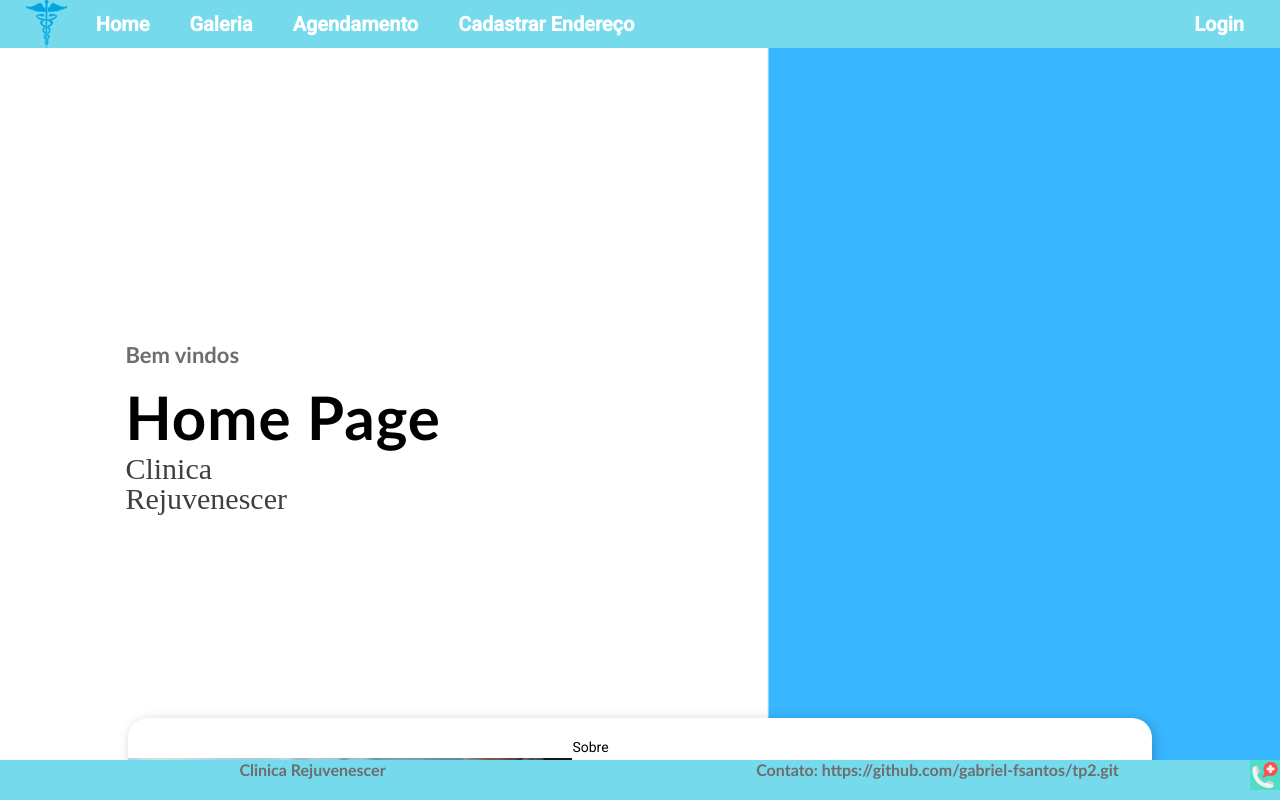
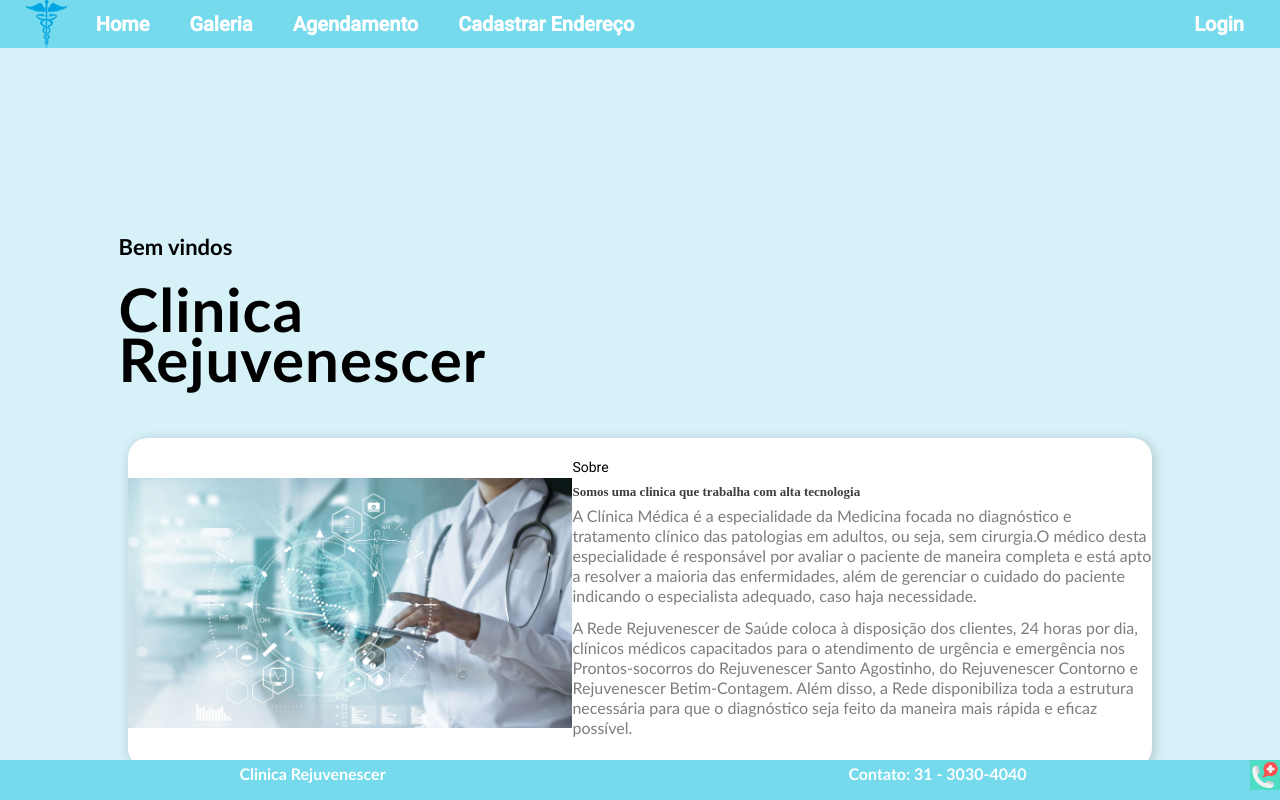
Before and after one commit to gabriel-fsantos/eng-soft-lab-tp2, an Angular app in the folder front/clinica-medica/: page /home in a window 1280 px wide. Built offline with nearby package versions, Linux system fonts and the light colour scheme.

Commit message:
correções

```diff
--- a/front/clinica-medica/src/app/page-geral/page-geral.component.html
+++ b/front/clinica-medica/src/app/page-geral/page-geral.component.html
@@ -46,7 +46,7 @@
     <p>Clinica Rejuvenescer</p>
   </article>
   <article class="footer">
-    <p>Contato: https://github.com/gabriel-fsantos/tp2.git</p>
+    <p>Contato: 31 - 3030-4040</p>
   </article>
   <article class="img">
     <img src="../../assets/rodape.jpg" class="img" >
--- a/front/clinica-medica/src/app/page-geral/page-geral.component.scss
+++ b/front/clinica-medica/src/app/page-geral/page-geral.component.scss
@@ -27,9 +27,9 @@
   justify-content: space-around;
   font-family: calibri;
 	font-weight: bold;
-	color: #6d6d6d;
 	font-size: 16px;
 }
+
 .img{
  width: 30px;
  height: 30px;
@@ -44,3 +44,9 @@ a {
 a:hover {
   text-decoration: underline white;
 }
+
+article {
+  p {
+    align-self: center;
+  }
+}
--- a/front/clinica-medica/src/app/pages/publico/home-page/home-page.component.html
+++ b/front/clinica-medica/src/app/pages/publico/home-page/home-page.component.html
@@ -1,25 +1,15 @@
-<!DOCTYPE html>
-<html>
-<body>
-
-	<!-- Navegador -->
-
 <section>
 
   <!-- Textos -->
   <div class="conteudo-texto">
     <p>Bem vindos</p>
-            	<p>Home Page</p>
-            	<p>Clinica <br>  &emsp;Rejuvenescer</p>
+    <p>Clinica <br> &emsp;Rejuvenescer</p>
 
   </div>
 
 </section>
 
-
-
 <!-- Conteúods -->
-
 <div class="conteudo-sobre">
 
   <img src="../../assets/futuro.jpg">
@@ -27,11 +17,17 @@
   <div class="texto-sobre">
 
     <p>Sobre</p>
-    		<p>Somos uma clinica que trabalha com alta tecnologia  </p>
+    <p>Somos uma clinica que trabalha com alta tecnologia </p>
 
-    		<p>A Clínica Médica é a especialidade da Medicina focada no diagnóstico e tratamento clínico das patologias em adultos, ou seja, sem cirurgia.O médico desta especialidade é responsável por avaliar o paciente de maneira completa e está apto a resolver a maioria das enfermidades, além de gerenciar o cuidado do paciente indicando o especialista adequado, caso haja necessidade.</p>
+    <p>A Clínica Médica é a especialidade da Medicina focada no diagnóstico e tratamento clínico das patologias em
+      adultos, ou seja, sem cirurgia.O médico desta especialidade é responsável por avaliar o paciente de maneira
+      completa e está apto a resolver a maioria das enfermidades, além de gerenciar o cuidado do paciente indicando o
+      especialista adequado, caso haja necessidade.</p>
     <p>
-    			A Rede Rejuvenescer de Saúde coloca à disposição dos clientes, 24 horas por dia, clínicos médicos capacitados para o atendimento de urgência e emergência nos Prontos-socorros do  Rejuvenescer Santo Agostinho, do Rejuvenescer Contorno e Rejuvenescer Betim-Contagem. Além disso, a Rede disponibiliza toda a estrutura necessária para que o diagnóstico seja feito da maneira mais rápida e eficaz possível.
+      A Rede Rejuvenescer de Saúde coloca à disposição dos clientes, 24 horas por dia, clínicos médicos capacitados
+      para o atendimento de urgência e emergência nos Prontos-socorros do Rejuvenescer Santo Agostinho, do
+      Rejuvenescer Contorno e Rejuvenescer Betim-Contagem. Além disso, a Rede disponibiliza toda a estrutura
+      necessária para que o diagnóstico seja feito da maneira mais rápida e eficaz possível.
     </p>
 
   </div>
@@ -39,20 +35,18 @@
 
 
 <!-- Serviços -->
-
 <div class="servicos">
 
   <div class="servicos-textos">
 
     <p>Serviços</p>
     <p>Como podemos lhe ajudar</p>
-            <p>O Rejuvenescer Betim-Contagem disponibiliza aos pacientes o Ambulatório de Clínica Médica, com atendimentos particulares ou via convênios. Veja os dias e horários específicos e saiba como marcar consulta.</p>
+    <p>O Rejuvenescer Betim-Contagem disponibiliza aos pacientes o Ambulatório de Clínica Médica, com atendimentos
+      particulares ou via convênios. Veja os dias e horários específicos e saiba como marcar consulta.</p>
 
   </div>
 
   <div class="conteudo-box">
-
-
     <div class="box1">
       <span>1</span>
 
@@ -61,10 +55,8 @@
       <p class="detalhes">
         Belo Horizonte, Contagem e Betim
         <br>
-                          Nosso maior polo se encontra em Belo Horizonte e região</p>
-
-                          <button>Saiba mais</button>
-
+        Nosso maior polo se encontra em Belo Horizonte e região
+      </p>
 
     </div>
 
@@ -76,10 +68,9 @@
       <p class="detalhes">
         Sao Paulo e Sao Jose do Rio Preto
         <br>
-                          Temos tambem dois polos em São Paulo, sendo um na propria metropole e outro localizado em São Jose do Rio Preto</p>
-
-                          <button>Saiba mais</button>
-
+        Temos tambem dois polos em São Paulo, sendo um na propria metropole e outro localizado em São Jose do Rio
+        Preto
+      </p>
 
     </div>
 
@@ -91,9 +82,9 @@
       <p class="detalhes">
         Com uma otima localização
         <br>
-                            No Rio de Janeiro temos apenas um polo mas não é por isso que deixamos de caprichar na localização, clique e saiba mais.</p>
-                          <button>Saiba mais</button>
-
+        No Rio de Janeiro temos apenas um polo mas não é por isso que deixamos de caprichar na localização, clique e
+        saiba mais.
+      </p>
 
     </div>
 
@@ -105,11 +96,9 @@
       <p class="detalhes">
         E temos novidades
         <br>
-                          Nesse ano de 2022 acabamos de inaugurar nossa clinica em Salvador</p>
+        Nesse ano de 2022 acabamos de inaugurar nossa clinica em Salvador
+      </p>
 
-                          <button>Saiba mais</button>
     </div>
   </div>
 </div>
-</body>
-</html>
--- a/front/clinica-medica/src/app/pages/publico/home-page/home-page.component.scss
+++ b/front/clinica-medica/src/app/pages/publico/home-page/home-page.component.scss
@@ -18,8 +18,8 @@ a
 section
 {
 	width: 100%;
-	height: 95vh;
-	background-image: url("bg.png");
+	height: 60vh;
+	// background-image: url("bg.png");
 	background-repeat: no-repeat;
 	background-size: cover;
 	position: sticky;
@@ -52,15 +52,12 @@ nav ul li a
 }
 
 
-
-
-
 /* Estilo Textos */
 .conteudo-texto p:nth-child(1)
 {
 	font-family: calibri;
 	font-weight: bold;
-	color: #6d6d6d;
+	color: #000;
 	font-size: 22px;
 
 }
@@ -95,7 +92,6 @@ nav ul li a
 	top: 42%;
 	transform: translate(-13%, -42%);
 }
-
 
 
 button:active
--- a/front/clinica-medica/src/app/pages/publico/show-page/show-page.component.html
+++ b/front/clinica-medica/src/app/pages/publico/show-page/show-page.component.html
@@ -1,8 +1,11 @@
 
 <div>
-  <img src="../../assets/1.jpg" height="500">
-  <img src="../../assets/2.jpg" height="500">
-  <img src="../../assets/3.jpg" height="500">
-  <img src="../../assets/4.jpg" height="500">
-  <img src="../../assets/5.jpg" height="500">
+
+  <h1 style="margin: 16px; color:#00bcd4">Galeria</h1>
+
+  <img src="../../assets/1.jpg" height="400">
+  <img src="../../assets/2.jpg" height="400">
+  <img src="../../assets/3.jpg" height="400">
+  <img src="../../assets/4.jpg" height="400">
+  <img src="../../assets/5.jpg" height="400">
 </div>
--- a/front/clinica-medica/src/app/pages/publico/show-page/show-page.component.scss
+++ b/front/clinica-medica/src/app/pages/publico/show-page/show-page.component.scss
@@ -0,0 +1,6 @@
+
+img {
+  border: 1px solid #ddd;
+  border-radius: 8px;
+  margin: 16px;
+}
```
Lines whose indentation alone changed are shown as unchanged.
